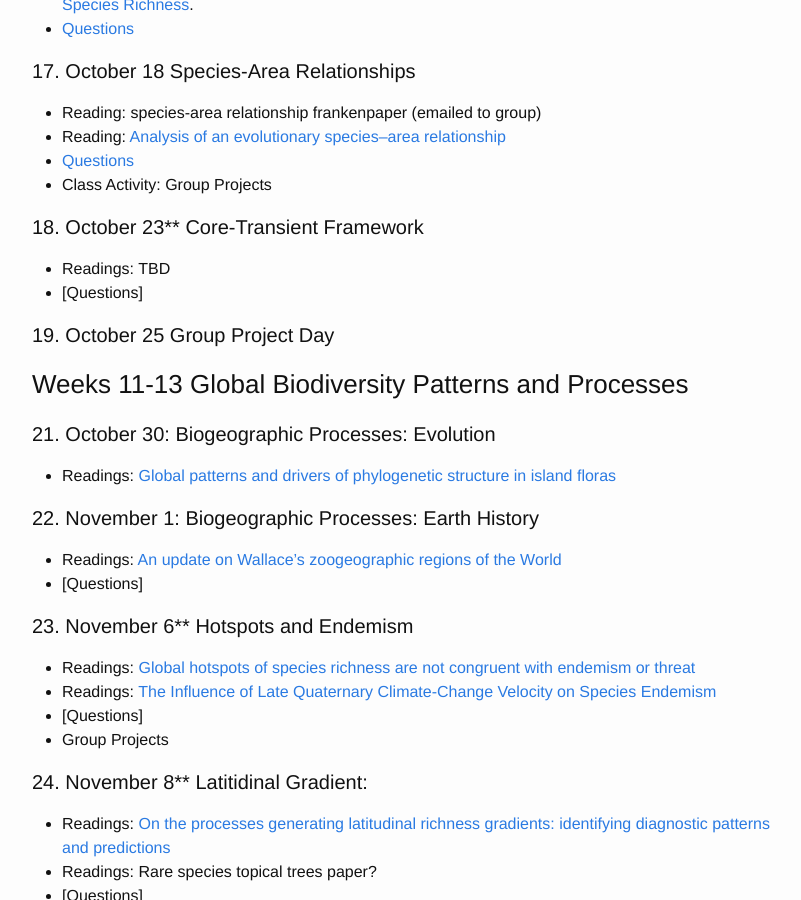
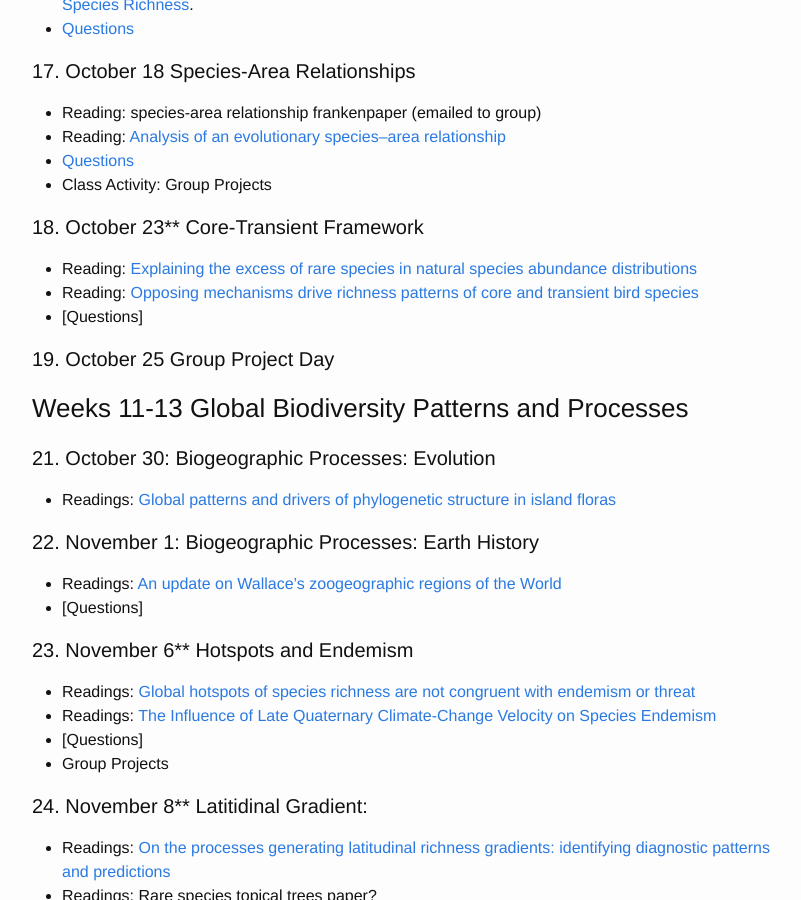
Before and after one commit to skmorgane/biodiversity-course, a Jekyll site: the page built from schedule.md, in a window 1280 px wide and 900 px high, scrolled down 3074 px. Shown: the whole window, without its empty margins (238-1039 px from the left). Built offline with Jekyll 4.4.1, drawn with Linux system fonts in a browser that asks for light colours.

Commit message:
add papers for core-transient

```diff
--- a/schedule.md
+++ b/schedule.md
@@ -109,7 +109,8 @@ Everyone needs to read: [Assemblage Time Series Reveal Biodiversity Change but N
 * Class Activity: Group Projects
 
 #### 18. October 23** Core-Transient Framework
-* Readings: TBD
+* Reading: [Explaining the excess of rare species in natural species abundance distributions](https://doi.org/10.1038/nature01547)
+* Reading: [Opposing mechanisms drive richness patterns of core and transient bird species](https://www.jstor.org/stable/10.1086/669903)
 * [Questions]
 
 #### 19. October 25 Group Project Day
```
